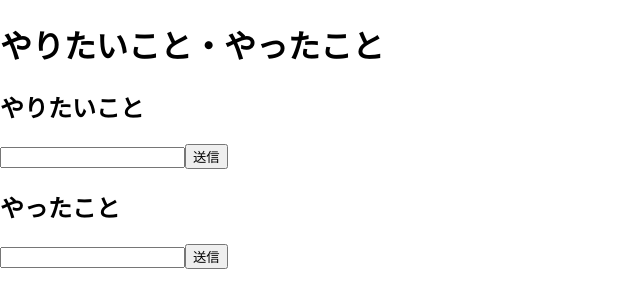
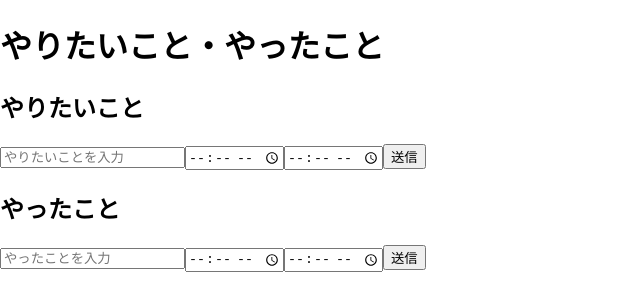
Before and after one commit to 1m4nim/aboutstudy_2, a React (Create React App) app: page / in a window 1280 px wide. Shown: the top 308 px of the page, without its empty margins (0-640 px from the left). Built offline with nearby package versions, Linux system fonts and the light colour scheme.

Commit message:
反映されてない？

```diff
--- a/src/component/Todo.js
+++ b/src/component/Todo.js
@@ -1,26 +1,58 @@
 import React, { useState } from "react";
 
 export default function Todo(props) {
-    const [goalList, setGoalList] = useState([]);
-    const [doneList, setDoneList] = useState([]);
-    const [goalInput, setGoalInput] = useState("")
-    const [doneInput, setDoneInput] = useState("");
+    const [goalList, setGoalList] = useState([]); // やりたいことリストの状態
+    const [doneList, setDoneList] = useState([]); // やったことリストの状態
+    const [goalInput, setGoalInput] = useState(""); // やりたいことの入力
+    const [goalStartTime, setGoalStartTime] = useState(""); // やりたいことの開始時間
+    const [goalEndTime, setGoalEndTime] = useState(""); // やりたいことの終了時間
+    const [doneInput, setDoneInput] = useState(""); // やったことの入力
+    const [doneStartTime, setDoneStartTime] = useState(""); // やったことの開始時間
+    const [doneEndTime, setDoneEndTime] = useState(""); // やったことの終了時間
 
+    // 経過時間を計算する関数
+    const calculateElapsedTime = (startTime, endTime) => {
+        const start = new Date(`1970-01-01T${startTime}:00`);
+        const end = new Date(`1970-01-01T${endTime}:00`);
+        const diff = (end - start) / (1000 * 60); // 分単位の差を計算
+
+        if (diff < 0) {
+            alert("時間設定が間違っているよ！！！");
+            return null;
+        }
+
+        const hours = Math.floor(diff / 60);
+        const minutes = diff % 60;
+        return `${hours}時間 ${minutes}分`;
+    };
+
+    // やりたいことの送信ハンドラ
     const handleGoalSubmit = (e) => {
         e.preventDefault();
-        if (goalInput.trim()) {
-            setGoalList([...goalList, goalInput]);
-            setGoalInput("");
+        if (goalInput.trim() && goalStartTime && goalEndTime) {
+            const elapsedTime = calculateElapsedTime(goalStartTime, goalEndTime);
+            if (elapsedTime) {
+                setGoalList([...goalList, { text: goalInput, startTime: goalStartTime, endTime: goalEndTime, elapsedTime }]);
+                setGoalInput(""); // 入力フィールドをリセット
+                setGoalStartTime(""); // 開始時間フィールドをリセット
+                setGoalEndTime("");  // 終了時間フィールドをリセット
+            }
         }
     };
 
+    // やったことの送信ハンドラ
     const handleDoneSubmit = (e) => {
         e.preventDefault();
-        if (doneInput.trim()) {
-            setDoneList([...doneList, doneInput]);
-            setDoneInput("");
+        if (doneInput.trim() && doneStartTime && doneEndTime) {
+            const elapsedTime = calculateElapsedTime(doneStartTime, doneEndTime);
+            if (elapsedTime) {
+                setDoneList([...doneList, { text: doneInput, startTime: doneStartTime, endTime: doneEndTime, elapsedTime }]);
+                setDoneInput(""); // 入力フィールドをリセット
+                setDoneStartTime(""); // 開始時間フィールドをリセット
+                setDoneEndTime("");  // 終了時間フィールドをリセット
+            }
         }
-    }
+    };
 
     return (
         <div>
@@ -31,26 +63,60 @@ export default function Todo(props) {
                 <div className="before">
                     <h2>やりたいこと</h2>
                     <form onSubmit={handleGoalSubmit}>
-                        <input type="text" value={goalInput} onChange={(e) => setGoalInput(e.target.value)} />
+                        <input
+                            type="text"
+                            value={goalInput}
+                            onChange={(e) => setGoalInput(e.target.value)}
+                            placeholder="やりたいことを入力"
+                        />
+                        <input
+                            type="time"
+                            value={goalStartTime}
+                            onChange={(e) => setGoalStartTime(e.target.value)}
+                        />
+                        <input
+                            type="time"
+                            value={goalEndTime}
+                            onChange={(e) => setGoalEndTime(e.target.value)}
+                        />
                         <button type="submit">送信</button>
-                        <ul classNmae="goal"> {/*/goal = 目標 */}
+                        <ul className="goal">
                             {goalList.map((goal, index) => (
-                                <li key={index}>{goal}</li>
+                                <li key={index}>
+                                    {goal.text}: {goal.startTime} から {goal.endTime} まで ({goal.elapsedTime})
+                                </li>
                             ))}
                         </ul>
                     </form>
                 </div>
 
-
                 <div className="after">
                     <h2>やったこと</h2>
                     <form onSubmit={handleDoneSubmit}>
-                        <input type="text" value={doneInput} onChange={(e) => setDoneInput(e.target.value)} />
+                        <input
+                            type="text"
+                            value={doneInput}
+                            onChange={(e) => setDoneInput(e.target.value)}
+                            placeholder="やったことを入力"
+                        />
+                        <input
+                            type="time"
+                            value={doneStartTime}
+                            onChange={(e) => setDoneStartTime(e.target.value)}
+                        />
+                        <input
+                            type="time"
+                            value={doneEndTime}
+                            onChange={(e) => setDoneEndTime(e.target.value)}
+                        />
                         <button type="submit">送信</button>
-                        <ul className="done">{doneList.map((done, index) => (
-                            <li key={index}>{done}</li>
-                        ))}
-                        </ul> {/*done = やったこと*/}
+                        <ul className="done">
+                            {doneList.map((done, index) => (
+                                <li key={index}>
+                                    {done.text}: {done.startTime} から {done.endTime} まで ({done.elapsedTime})
+                                </li>
+                            ))}
+                        </ul>
                     </form>
                 </div>
             </div>
```
